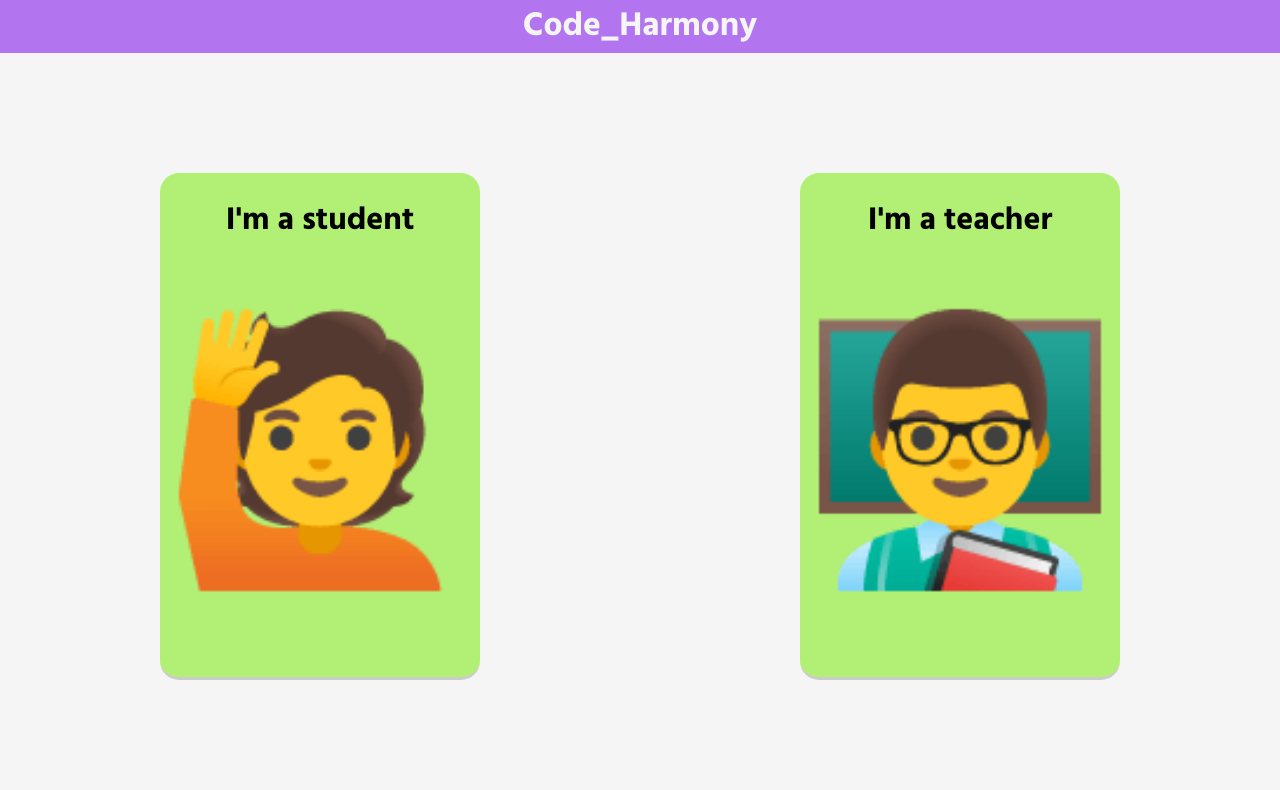
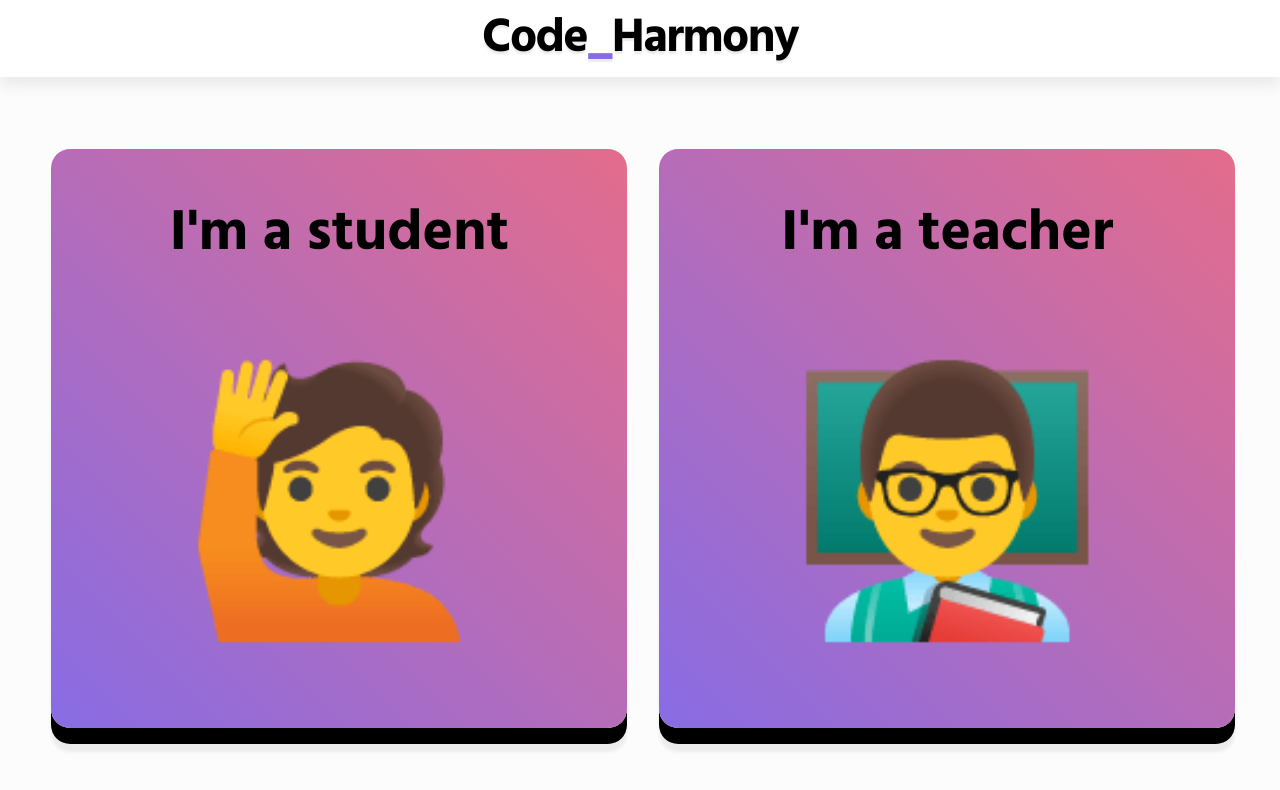
Before and after one commit to Zacxalot/CodeHarmony, a React (Create React App) app: page / in a window 1280 px wide. Shown: the top 790 px of the page. Built offline with nearby package versions, Linux system fonts and the light colour scheme.

Commit message:
Improved Home Screen Styling
Changed colour scheme, added some shadows and gradients

```diff
--- a/src/BaseStyle.scss
+++ b/src/BaseStyle.scss
@@ -1,10 +1,10 @@
-$background: #f5f5f5;
-$shadow: #cccccc;
+$background: #fcfcfc;
+$shadow: #ececec;
 
 
-$main-colour: #b275ef;
-$accent: #b2ef75;
-$accent-alt: #75efb2;
+$main-colour: #ffffff;
+$accent: #886ce4;
+$accent-alt: #eb75ef;
 
 html, body, #root{
     min-height: 100vh;
@@ -21,8 +21,34 @@ nav{
     color:$background;
     text-align: center;
     margin: 0px;
-    font-size: 1.4rem;
+    font-size: 2rem;
+
+    box-shadow: 0px 10px 12px $shadow;
+
     h1{
         margin: 0px;
+        // background: linear-gradient(45deg,#ee22cf,#7a0ec7);
+        // background-clip: text;
+        // color:transparent;
+        // animation: nav-text-animation 10s linear infinite;
+        letter-spacing: -0.1rem;
+        text-shadow: 0rem 0.2rem 0.1rem $shadow;
+        color: black;
+
+        span{
+            color:$accent;
+        }
     }
 }
+
+@keyframes nav-text-animation {
+    from{
+        filter: hue-rotate(0deg)
+    }
+    50%{
+        filter: hue-rotate(40deg)
+    }
+    to{
+        filter: hue-rotate(0deg)
+    }
+}
--- a/src/Pages/Home/Home.scss
+++ b/src/Pages/Home/Home.scss
@@ -1,9 +1,11 @@
 @use "../../BaseStyle.scss" as base;
+@use "sass:color";
 
 .home-page{
     display: flex;
     flex-direction:column;
     min-height: 100vh;
+    width: 100vw;
 }
 
 .large-emoji{
@@ -11,29 +13,34 @@
 }
 
 .selection-card {
+    font-size:1.8rem;
     user-select:none;
-    width: 50%;
+    width: 45%;
     display:inline-block;
     text-align: center;
+    margin:1rem;
 }
 
 .selection-card-area {
+    text-align: center;
     width: 100%;
 }
 
-@media (max-width:650px) {
+@media (max-width:680px) {
     .selection-card {
-        width: 100%;
-        display:block;
+        width:80%;
+        margin:1rem 0rem;
     }
 }
 
 .selection-card-link{
-    border-style: none none solid none;
     display: inline-block;
     border-radius: 1.2rem;
-    background-color:base.$accent;
+    // background-color:base.$accent;
+    background-image:linear-gradient(45deg,adjust-hue(base.$accent,-0),adjust-hue(base.$accent,90));
     border-color: base.$shadow;
+    width:100%;
+    box-shadow: 0rem 1rem 0px #000000,0rem 1.5rem 0.2rem base.$shadow;
 
     margin:0.2rem 0.2rem;
 
--- a/src/Pages/Home/Home.tsx
+++ b/src/Pages/Home/Home.tsx
@@ -7,7 +7,7 @@ class HomePage extends React.Component {
         return (
             <div className="home-page">
                 <nav>
-                    <h1>Code_Harmony</h1>
+                    <h1>Code<span>_</span>Harmony</h1>
 
                 </nav>
                 <div className="selection-card-align">
```
Also changed, not shown: public/Logo.svg (added).
